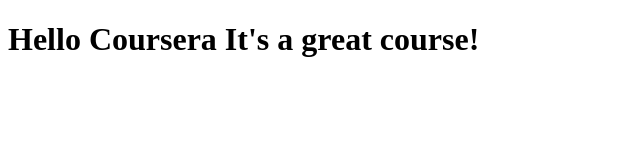
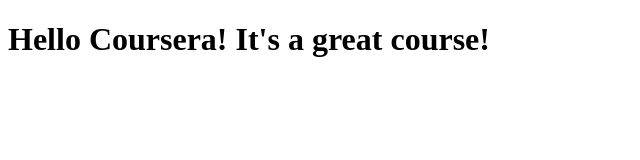
Before and after one commit to sandeepviswanathy/coursera-test, a plain HTML site: page site/index.html in a window 1280 px wide. Shown: the whole page, without its empty margins (0-640 px from the left). Drawn offline with Linux system fonts and the light colour scheme.

Commit message:
Just a small change to the content.

```diff
--- a/site/index.html
+++ b/site/index.html
@@ -4,6 +4,6 @@
 	<title>Hello Coursera!</title>
 </head>
 <body>
-<h1>Hello Coursera It's a great course!</h1>
+<h1>Hello Coursera! It's a great course!</h1>
 </body>
 </html>
```
